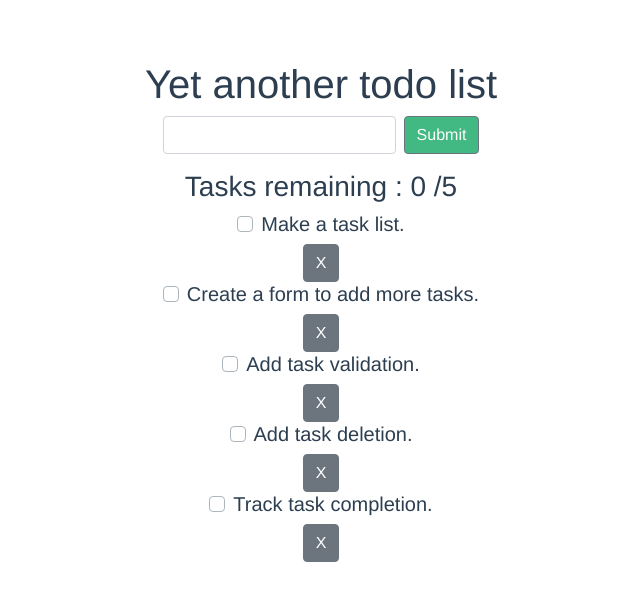
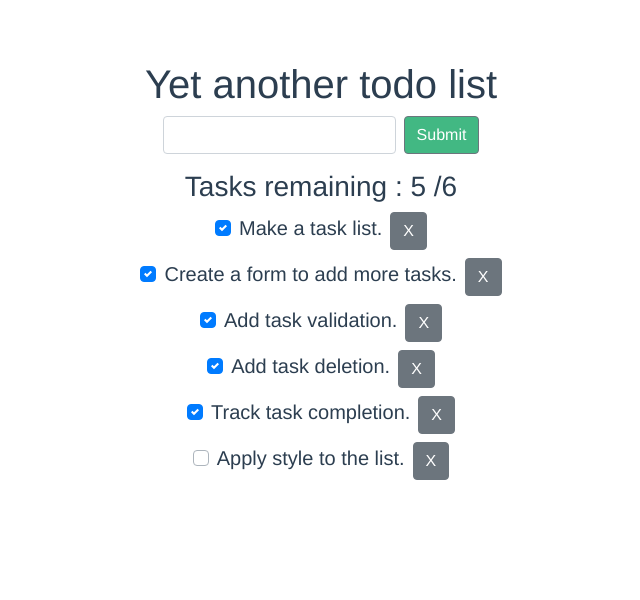
Before and after one commit to MatthieuJasselette/vuejs-learning-environment, a Vue app in the folder task-list/: page / in a window 1280 px wide. Shown: the top 600 px of the page, without its empty margins (319-959 px from the left). Built offline with nearby package versions, Linux system fonts and the light colour scheme; the HTML template or start-up script is replaced by a standard one.

Commit message:
fix the completion toggle issue, thx @marcel

```diff
--- a/task-list/src/App.vue
+++ b/task-list/src/App.vue
@@ -2,13 +2,12 @@
   <div id="app">
     <h1>Yet another todo list</h1>
     <NewTask @create-new-task="updateTasks" class="mb-3"></NewTask>
-    <h3>Tasks remaining : {{ updateCompletion() }} /{{ tasks.length }}</h3>
+    <h3>Tasks remaining : {{ updateCompletion }} /{{ tasks.length }}</h3>
     <TaskItem
       v-for="task of tasks"
       :key="task.id"
       :task="task"
       @remove-task="removeTask"
-      @update-completion="updateCompletion"
     ></TaskItem>
   </div>
 </template>
@@ -27,7 +26,6 @@ export default {
   data() {
     return{
       tasks: [],
-      completionNumber: "???"
     }
   },
   methods: {
@@ -38,26 +36,21 @@ export default {
     removeTask(taskId) {
       this.tasks = this.tasks.filter(task => task.id !== taskId);
     },
+  },
+  computed: {
     updateCompletion() {
-      let foo =  this.tasks.filter(task => task.isCompleted == true)
-      console.log(foo);
-      return this.tasks.filter(task => task.isCompleted == true).length
+      return  this.tasks.filter(task => task.isCompleted === true).length
     },
   },
-  computed: {
-
+  mounted() {
+    const step1 = new Tasks("Make a task list.", true);
+    const step2 = new Tasks("Create a form to add more tasks.", true);
+    const step3 = new Tasks("Add task validation.", true);
+    const step4 = new Tasks("Add task deletion.", true);
+    const step5 = new Tasks("Track task completion.", true);
+    const step6 = new Tasks("Apply style to the list.", false);
+    this.tasks.push(step1, step2, step3, step4, step5, step6);
   },
-  mounted() {
-    const step1 = new Tasks("Make a task list.");
-    const step2 = new Tasks("Create a form to add more tasks.");
-    const step3 = new Tasks("Add task validation.");
-    const step4 = new Tasks("Add task deletion.");
-    const step5 = new Tasks("Track task completion.");
-    this.tasks.push(step1, step2, step3, step4, step5);
-  },
-  updated() {
-    // this.updateCompletion();
-  }
 }
 </script>
 
--- a/task-list/src/components/TaskItem.vue
+++ b/task-list/src/components/TaskItem.vue
@@ -1,16 +1,13 @@
 <template>
-    <div>
+    <div class="d-flex justify-content-center mb-2">
         <b-form-checkbox
+        class="mt-1"
         :id="'checkbox-'+task.id"
         v-model="task.isCompleted"
         :name="'checkbox-'+task.id"
-        value=true
-        unchecked-value=false
-        @change="toggleCompletion"
         ><h5>{{ task.title }}</h5>
         </b-form-checkbox>
-
-        <b-btn @click="removeTask">X</b-btn>
+        <b-btn class="ml-2" @click="removeTask">X</b-btn>
     </div>
 </template>
 
@@ -29,9 +26,6 @@ export default {
         removeTask() {
             this.$emit("remove-task", this.task.id);
         },
-        toggleCompletion() {
-            this.$emit("update-completion");
-        }
     }
 }
 </script>
--- a/task-list/src/tasks.js
+++ b/task-list/src/tasks.js
@@ -1,9 +1,9 @@
 const uuidv4 = require('uuid/v4');
 
 export default class Tasks {
-    constructor(titleInput){
+    constructor(titleInput, inputBoolean){
         this.id = uuidv4()
         this.title = titleInput
-        this.isCompleted = false
+        this.isCompleted = inputBoolean
     }
 }
```
Also changed, not shown: 1 other file (tests, documents, lock files or other folders).
